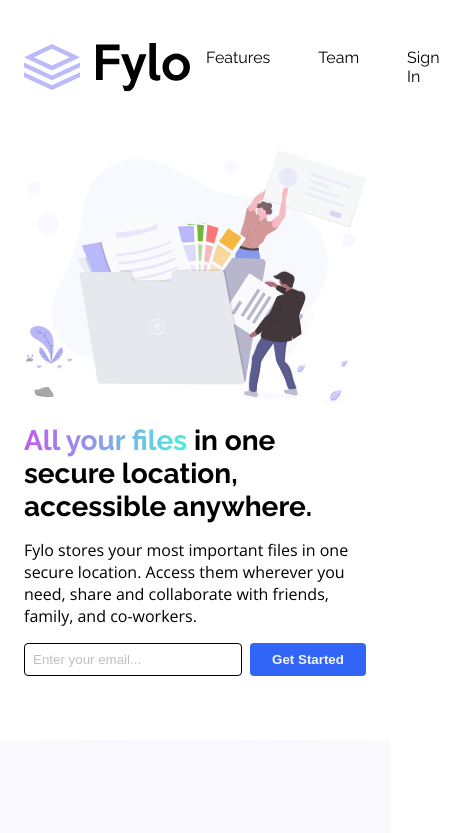
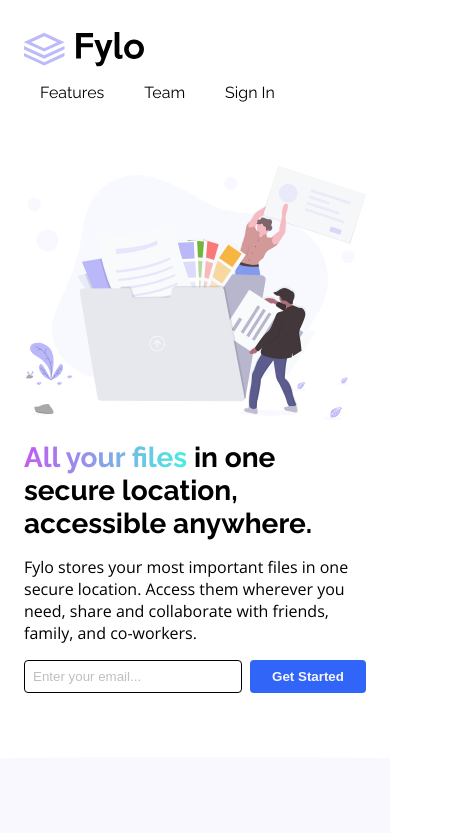
Before and after one commit to othiagomoreira/fylo-landing-page, a plain HTML site: page index.html in a window 390 px wide. Shown: the top 833 px of the page, 456 px wide, since content can reach past the window. Drawn offline with nearby package versions, Linux system fonts and the light colour scheme.

Commit message:
media screen ok

```diff
--- a/index.html
+++ b/index.html
@@ -123,7 +123,7 @@
 	<footer>
 		<div class="container footer">
 			<div class="contact">
-				<img src="images/logo.svg" alt="">
+				<img src="images/logo.svg" alt="logo" class="logo">
 				<div>
 					<img src="images/icon-phone.svg" alt="">
 					<a href="tel:+55-99725-3666">Phone: +1-543-123-4567</a>
--- a/style.css
+++ b/style.css
@@ -40,6 +40,7 @@ ul , a {
     display: flex;
     justify-content: space-between;
     align-items: center;
+    flex-wrap: wrap;
 
     padding: 2rem 1.5rem;
 
@@ -58,7 +59,7 @@ ul , a {
     padding: 1rem;
     color: black;
 
-    transition: ease 0.5s;
+    transition: all 0.7s ease 0s;
 
 }
 
@@ -405,6 +406,10 @@ footer {
         flex-direction: column;
     }
 
+    .logo {
+        width: 120px;
+    }
+
     .illustration {
         width: 100%;
     }
@@ -430,9 +435,10 @@ footer {
     .content-three .form button {
         width: 100%;
     }
+}
 
-    /* .header {
-        flex-wrap: wrap;
-    } */
-
+@media screen and (max-width: 460px) {
+    .header ul {
+        gap: 0.5rem;
+    }
 }
```
